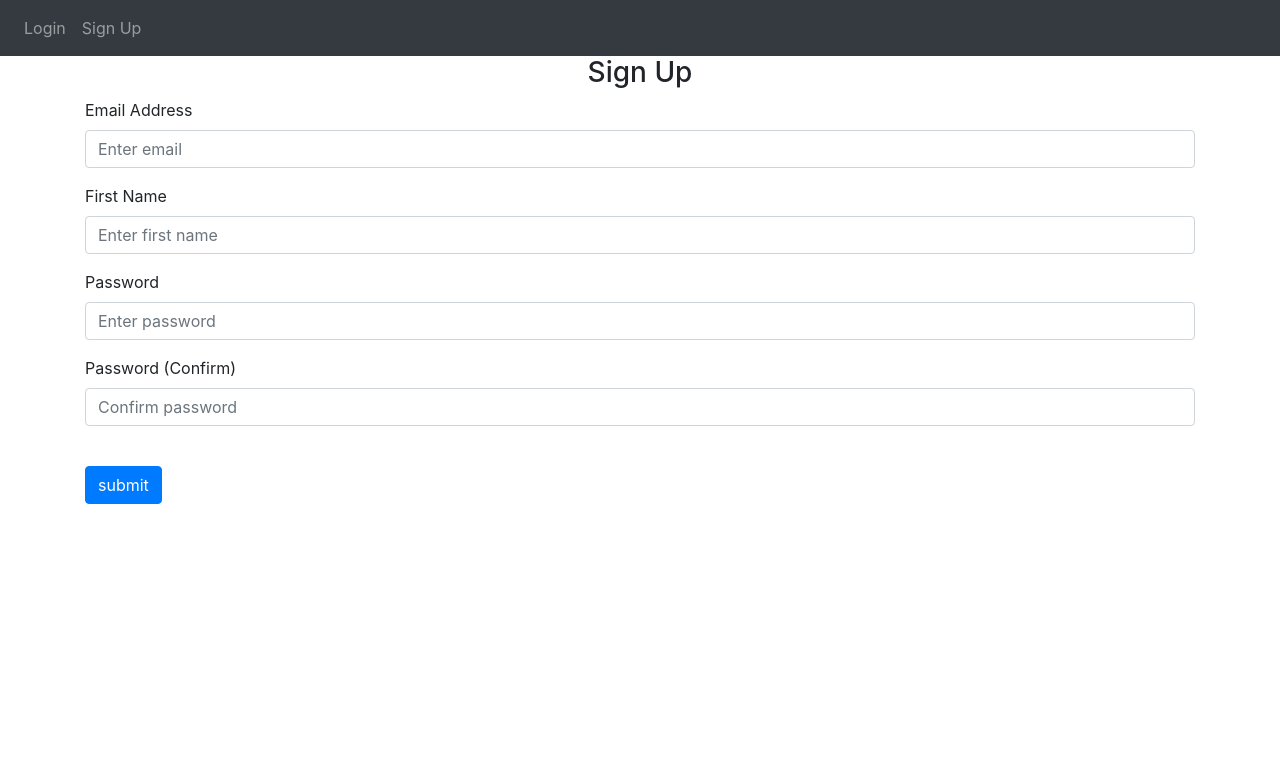
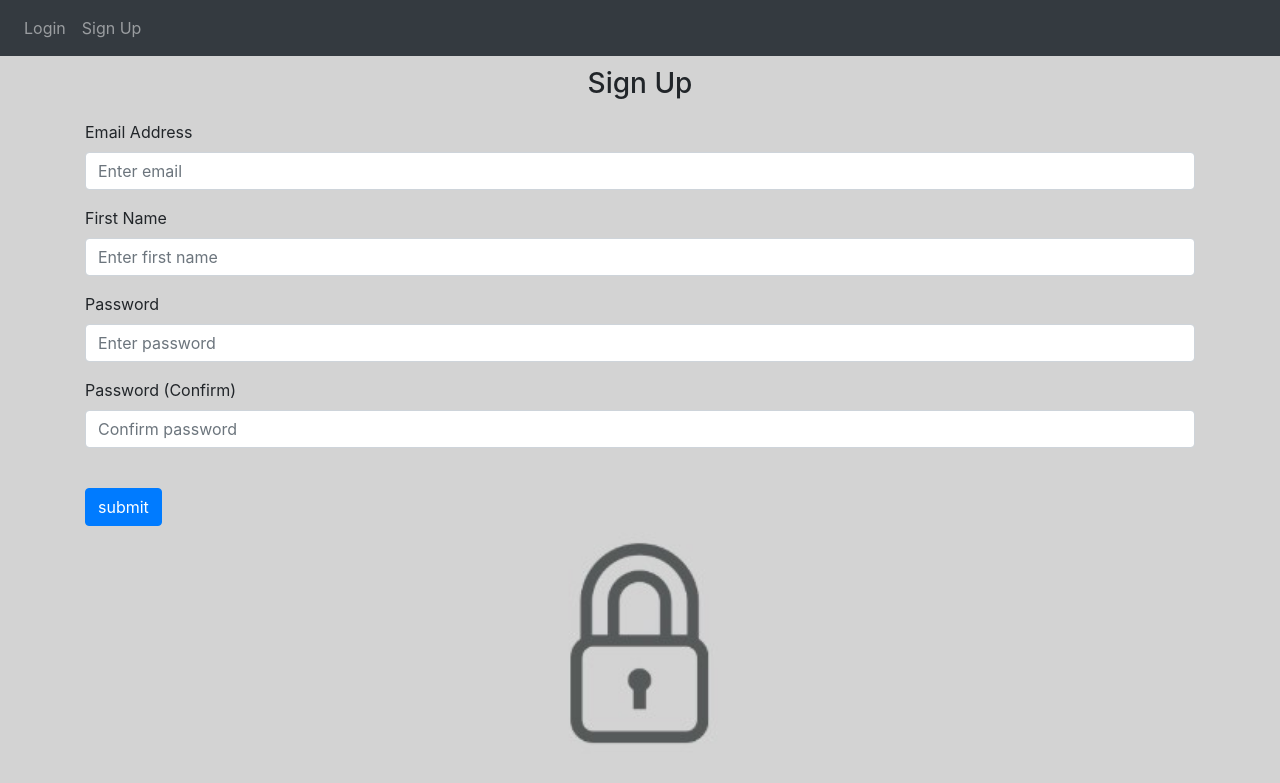
Before and after one commit to MatteoPassalent/VaultGaurd, a Flask app: page /sign-up in a window 1280 px wide. Shown: the top 783 px of the page. Run offline with Flask 2, Linux system fonts and the light colour scheme; some libraries are stand-ins or nearby versions.

Commit message:
Background update 1

```diff
--- a/web_app/__init__.py
+++ b/web_app/__init__.py
@@ -27,7 +27,7 @@ def create_app():
     -------------------------------------------------------
     """
     # initliazes app
-    app = Flask(__name__)
+    app = Flask(__name__, static_folder="static")
     app.config["SECRET_KEY"] = "matteo"
     # Sets URI: Database location and type (SQLite)
     app.config["SQLALCHEMY_DATABASE_URI"] = f"sqlite:///{DB_NAME}"
--- a/web_app/static/style.css
+++ b/web_app/static/style.css
@@ -28,3 +28,18 @@
   outline: none;
   cursor: default;
 }
+
+body{
+
+  background-image: url('/static/images/background.jpg');
+  background-size: cover;
+  background-position: center;
+  background-attachment: fixed;
+
+}
+.page-title {
+
+  text-align: center;
+  padding: .7rem;
+
+}
--- a/web_app/templates/base.html
+++ b/web_app/templates/base.html
@@ -1,26 +1,25 @@
 <!--base template is basic theme of site, later you can overide base template to specify different pages etc-->
 <!-- link is a CDN (content delivery network), allows to load custom CSS and Javascript, classes that can be used for elements to look nicer, bootsrap -->
-<!-- Django is templating engine that allows you to write html/python instead of CSS or Javascript -->
+<!-- Django is templating engine that allows you to write html/python instead of CSS or Javascript
+It is actually using Jinja which is flask's templating engine and is very similair to django and was based off django
+-->
 
 <!DOCTYPE html>
 <html lang="en">
   <head>
     <meta charset="utf-8" />
+    <!-- Note: Ensures fit for mobile -->
     <meta name="viewport" content="width=device-width, initial=scale=1" />
+    <!-- Note: crossorigin avoids same origin policy issues with browser -->
+    <!-- Note: integrity is key to ensure file being loaded is not tampered with -->
     <link
       rel="stylesheet"
       href="https://stackpath.bootstrapcdn.com/bootstrap/4.4.1/css/bootstrap.min.css"
       integrity="sha384-Vkoo8x4CGsO3+Hhxv8T/Q5PaXtkKtu6ug5TOeNV6gBiFeWPGFN9MuhOf23Q9Ifjh"
       crossorigin="anonymous"
     />
-    <link
-      rel="stylesheet"
-      href="https://stackpath.bootstrapcdn.com/font-awesome/4.7.0/css/font-awesome.min.css"
-      crossorigin="anonymous"
-    />
-    <link rel="stylesheet" href="static/style.css" />
-
-    <title>{% block title %}Home{% endblock %}</title>
+    <link rel="stylesheet" href="static/style.css?v24" />
+    <link rel="icon" href="../images/favicon.ico?v1" type="image/x-icon" />
   </head>
   <body>
     <nav class="navbar navbar-expand-lg navbar-dark bg-dark">
@@ -34,9 +33,8 @@
       </button>
       <div class="collapse navbar-collapse" id="navbar">
         <div class="navbar-nav">
-          <!-- related to current_user mod in views-->
+          <!-- Note: is_authenticated is a property of current_user from flask_login -->
           {% if user.is_authenticated %}
-          <a class="nav-item nav-link" id="home" href="/">Vault</a>
           <a class="nav-item nav-link" id="logout" href="/logout">Logout</a>
           {% else %}
           <a class="nav-item nav-link" id="login" href="/login">Login</a>
@@ -65,14 +63,10 @@
     {% endif %} {% endfor %} {% endif %} {% endwith %}
 
     <div class="container">{% block content %} {% endblock %}</div>
+    <!-- Note: Used for flash -->
     <script
       src="https://code.jquery.com/jquery-3.2.1.slim.min.js"
       integrity="sha384-KJ3o2DKtIkvYIK3UENzmM7KCkRr/rE9/Qpg6aAZGJwFDMVNA/GpGFF93hXpG5KkN"
-      crossorigin="anonymous"
-    ></script>
-    <script
-      src="https://cdnjs.cloudflare.com/ajax/libs/popper.js/1.12.9/umd/popper.min.js"
-      integrity="sha384-ApNbgh9B+Y1QKtv3Rn7W3mgPxhU9K/ScQsAP7hUibX39j7fakFPskvXusvfa0b4Q"
       crossorigin="anonymous"
     ></script>
     <script
--- a/web_app/templates/sign_up.html
+++ b/web_app/templates/sign_up.html
@@ -1,7 +1,9 @@
-{% extends "base.html" %} {% block title %}Sign Up{% endblock %} {% block
-content %}
+<title>Sign Up</title>
+
+{% extends "base.html" %} {% block content %}
+
 <form method="POST">
-  <h3 align="center">Sign Up</h3>
+  <h3 class="page-title">Sign Up</h3>
   <div class="form-group">
     <label for="email">Email Address</label>
     <input
```
Also changed, not shown: web_app/templates/home.html (+3 -5 lines), web_app/templates/login.html (+4 -3 lines), web_app/database.db, web_app/images/background.jpg (added), web_app/images/favicon.ico (added), web_app/images/icon.png (added), web_app/static/images/background.jpg (added), web_app/static/images/favicon.ico (added), web_app/static/images/icon.png (added).
